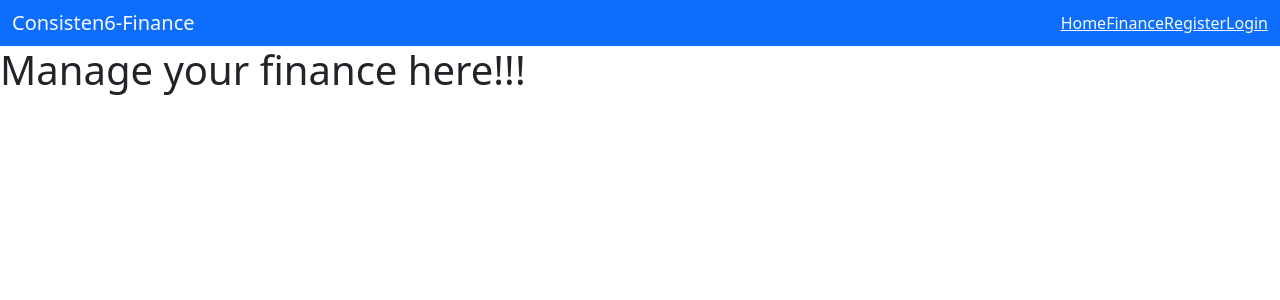
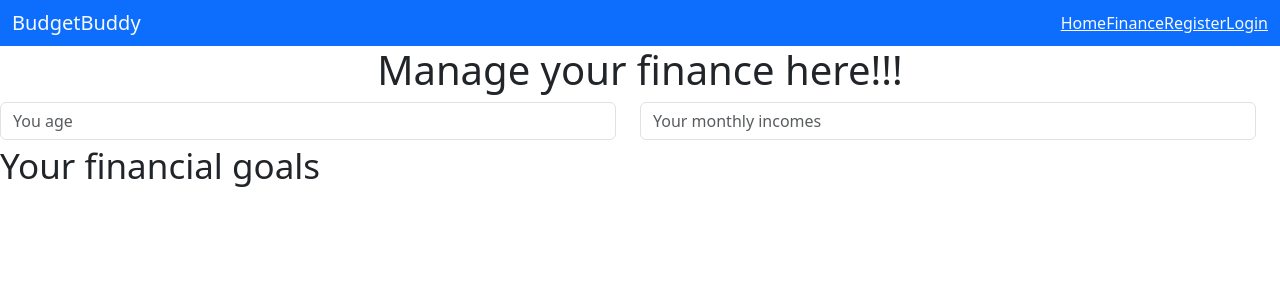
Before and after one commit to Dorian-Mayamba/bgn-hackathon-consisten6-frontend, a React (Create React App) app in the folder personal_financial_adviser/: page /finance in a window 1280 px wide. Shown: the top 300 px of the page. Built offline with nearby package versions, Linux system fonts and the light colour scheme.

Commit message:
added new style files

```diff
--- a/personal_financial_adviser/src/components/Finance.jsx
+++ b/personal_financial_adviser/src/components/Finance.jsx
@@ -1,7 +1,20 @@
 export function Finance(){
     return (
         <div>
-            <h1>Manage your finance here!!!</h1>
+            <h1 className="text-center">Manage your finance here!!!</h1>
+            <form action="#">
+                <div className="form-group row w-100">
+                    <div className="col-md-6">
+                        <input type="number" className="form-control" placeholder="You age"/>
+                    </div>
+                    <div className="col-md-6">
+                        <input type="number" className="form-control" name="monthly_incomes" id="monthly_incomes" placeholder="Your monthly incomes"/>
+                    </div>
+                </div>
+            </form>
+            <div className="financial-goals-section">
+                <h1><small>Your financial goals</small></h1>
+            </div>
         </div>
     )
 }
--- a/personal_financial_adviser/src/components/Navbar.jsx
+++ b/personal_financial_adviser/src/components/Navbar.jsx
@@ -1,11 +1,13 @@
 import { Link } from "react-router-dom"
 import '../../node_modules/bootstrap/dist/css/bootstrap.min.css';
+import '../styles/styles.css';
+import '../styles/Navbar.css';
 export function Navbar() {
     return (
         <nav className="navbar navbar-default navbar-expand-md text-light bg-primary">
             <div className="container-fluid">
                 <div className="navbar-header">
-                    <Link className="text-light navbar-brand" to='/'>Consisten6-Finance</Link>
+                    <Link className="text-light navbar-brand" to='/'>BudgetBuddy</Link>
                 </div>
                 <ul className="nav navbar-nav">
                     <li>
--- /dev/null
+++ b/personal_financial_adviser/src/styles/styles.css
@@ -0,0 +1,5 @@
+*{
+    box-sizing: border-box;
+    margin: 0;
+    padding: 0;
+}
```
Also changed, not shown: personal_financial_adviser/src/styles/Navbar.css (added), personal_financial_adviser/src/styles/Register.css (added).
